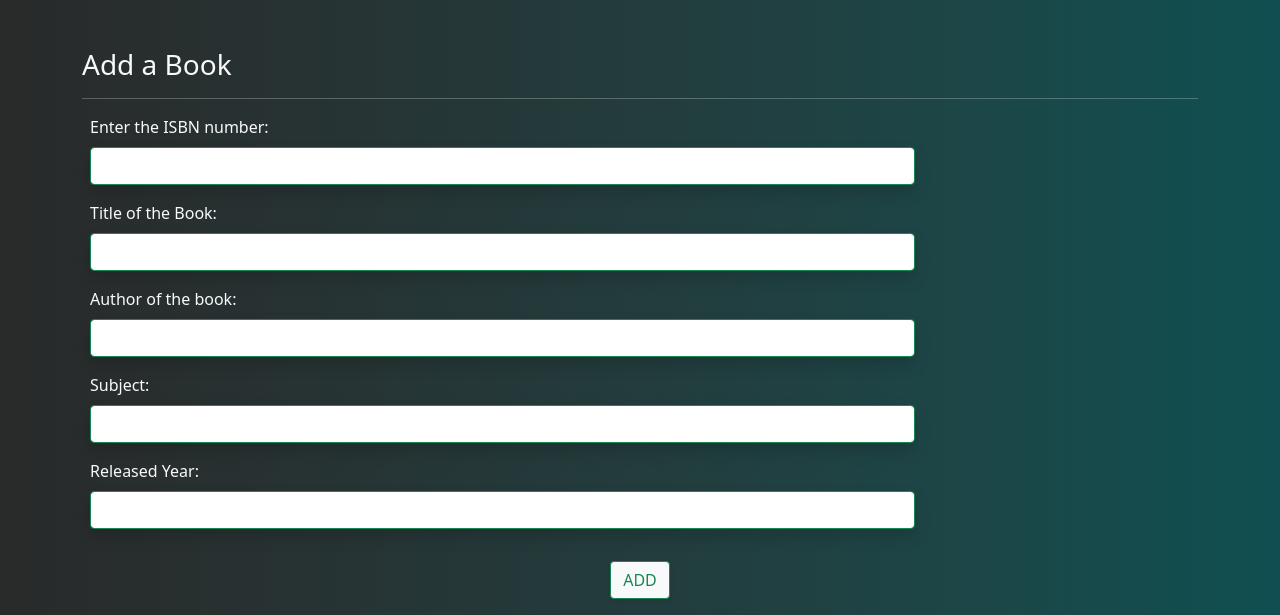
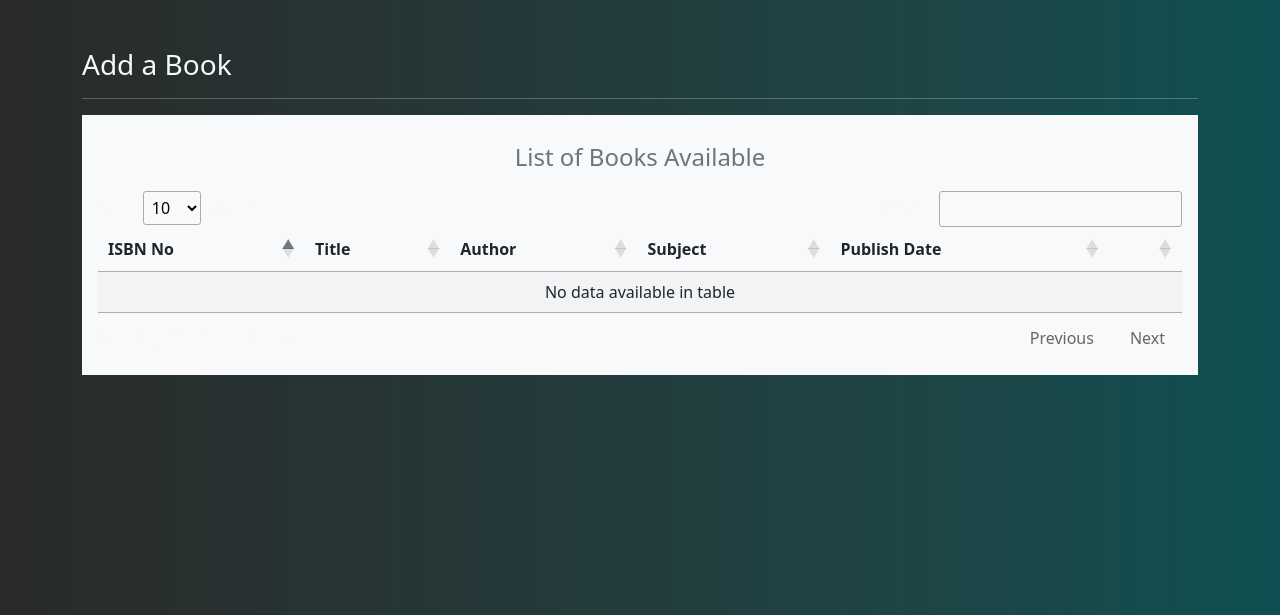
Before and after one commit to SATHISHKUMAR-01/Library_Management_System, a PHP site: page /Library_Management_System/add.php in a window 1280 px wide. Shown: the top 615 px of the page. Run offline with PHP 8.4, Linux system fonts and the light colour scheme; data that the repository does not hold is empty; some libraries are stand-ins or nearby versions.

Commit message:
changes in add.php

```diff
--- a/add.php
+++ b/add.php
@@ -7,6 +7,7 @@
 
 $isbn = $title =  $author =  $sub = $yr = ' ';
 $msg = " ";
+
 if (isset($_POST['login'])) {
 
 
@@ -42,6 +43,12 @@
     }
 }
 
+$query  = "SELECT * FROM books";
+$res = mysqli_query($conn,$query);
+$books = array();
+while($row = mysqli_fetch_array($res))
+    $books[] = $row;
+
 ?>
 
 <!DOCTYPE html>
@@ -54,7 +61,21 @@
             background-image: linear-gradient(to right, #292a2a, #273333, #233c3d, #1d4647, #0f4f51);
         }
 
+        #book_added{
+            display:none;
+        }
+
     </style>
+
+    <script>
+
+            $(document).ready(function() {
+    $('#books').DataTable( {
+        dom: 'Qlfrtip'
+    });
+});
+
+    </script>
 
 
 
@@ -63,9 +84,10 @@
     <div class="container text-light">
 
     <br> <br>
-    <h3> Add a Book </h3>
+    <h3> Add a Book  </h3>
     <hr>
 
+    <div id="book_added">
     <?php if($msg != " ") { ?>
     <div>
         <p class="bg-success p-2 text-dark w-75"> <?php echo $msg; ?> </p>
@@ -110,9 +132,47 @@
 
 
     </form>
+    </div>
+
+    <div class="bg-light p-3">
+    <p class="fs-4 text-secondary pt-2 text-center"> List of Books Available </p>
+    <table id="books" class="display nowrap text-dark" style="width:100%">
+            <thead>
+            <tr> <th>ISBN No</th>
+                <th>Title</th>
+                <th>Author</th>
+
+                <th>Subject</th>
+                <th>Publish Date</th>
+                <th> </th>
+
+            </tr>
+            </thead>
+            <tbody>
+
+            <?php foreach($books as $row) { ?>
 
 
+            <tr>
+               <td> <?php echo $row['isbn']; ?> </td>
+                <td> <?php echo $row['title']; ?> </td>
+                <td> <?php echo $row['author']; ?> </td>
+                <td> <?php echo $row['subject']; ?> </td>
+                <td> <?php echo $row['year']; ?> </td>
+
+                <td> <button class="btn btn-danger"> <a href="remove.php?isbn=<?php echo $row['isbn'] ?>" class="text-decoration-none text-light" > Remove </a> </button></td>
+
+              </tr>
+
+              <?php } ?>
+            </tbody>
+        </table>
+
+        </div>
+
     </div>
+
+    <br>
 
 
 </body>
--- a/books.php
+++ b/books.php
@@ -115,7 +115,7 @@
                 <option value="2002">2002</option>
              </select>
 
-             <input type="submit" value="Filter" id="login" name="login" class="btn col btn-secondary text-light shadow-sm">
+             <input type="submit" value="Filter" id="login" name="login" class="btn col m-1 btn-secondary text-light shadow-sm">
 
         </form>
 
```
Also changed, not shown: navbar.php (+5 -5 lines), remove.php (added, +17 -0 lines).
